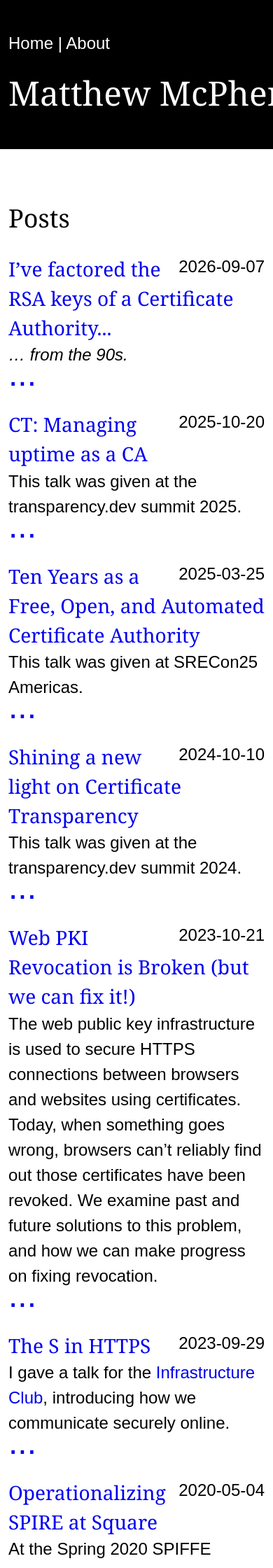
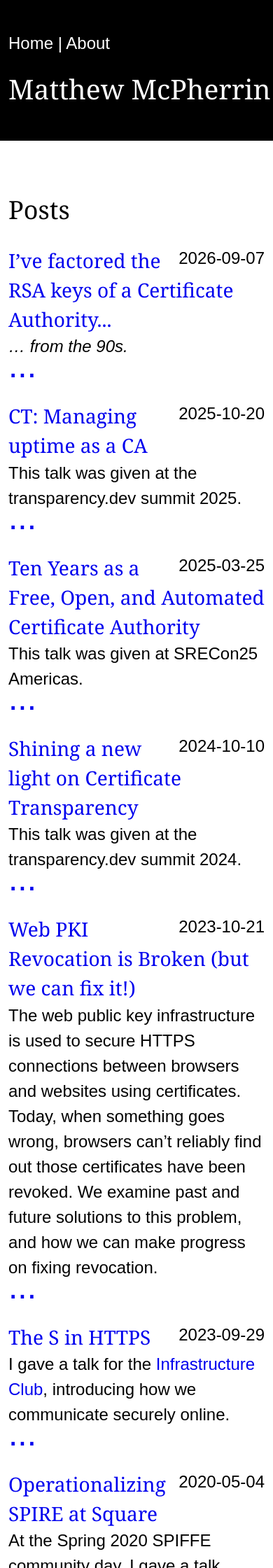
Before and after one commit to mcpherrinm/McPherrin.ca, a Jekyll site: the page built from index.html, in a window 390 px wide. Shown: the top 2240 px of the page at 70% size. Built offline with Jekyll 4.4.1, drawn with Linux system fonts in a browser that asks for light colours.

Commit message:
shrink font size on h1

```diff
--- a/assets/css/styles.css
+++ b/assets/css/styles.css
@@ -51,6 +51,9 @@ div#main {
     float: none;
     margin-bottom: 1em;
   }
+  div#top h1 {
+    font-size: min(2em, 10vw);
+  }
 }
 
 div#top a {
```
